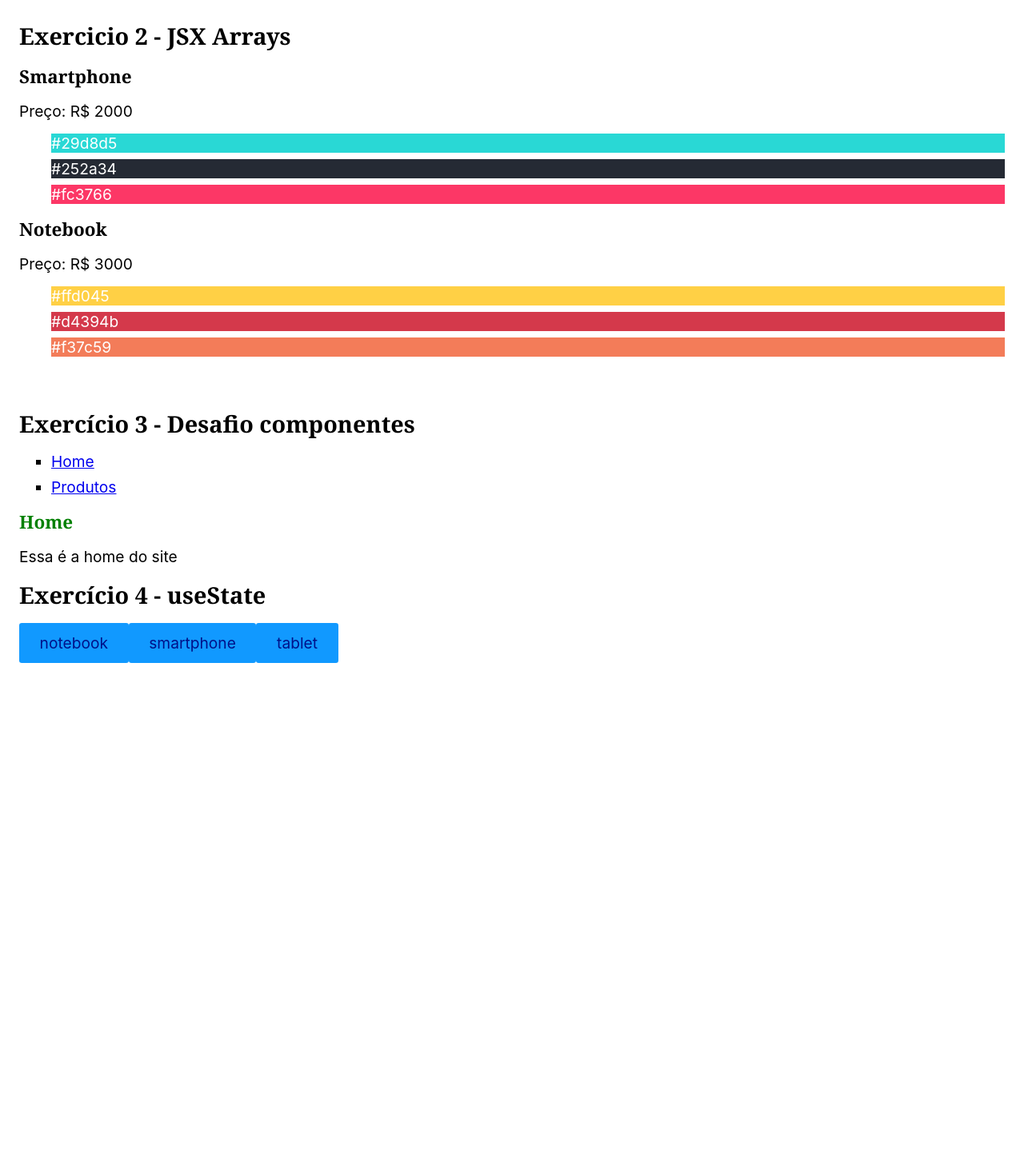
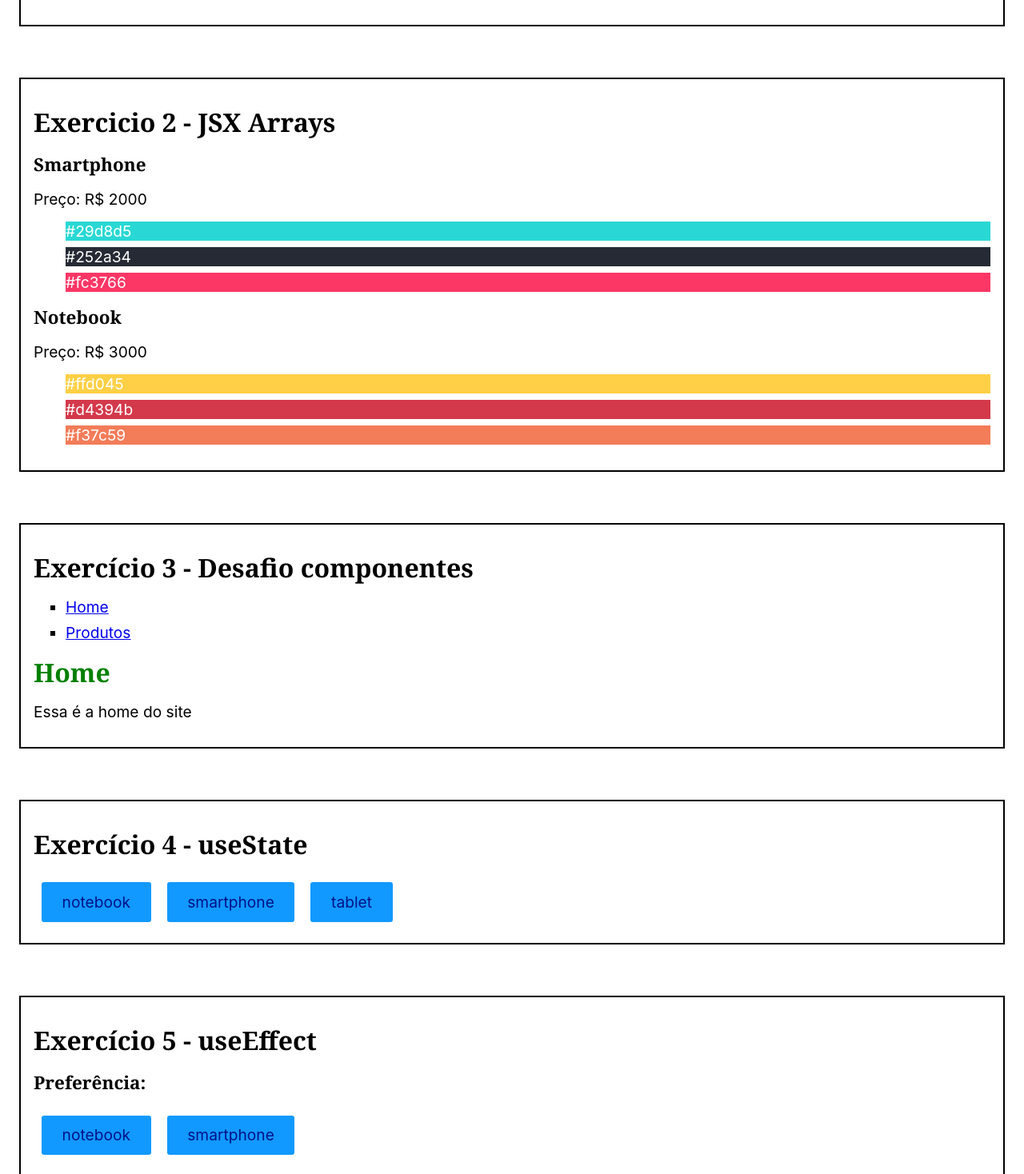
Before and after one commit to gustavogularte/exercicios-react-origamid, a React (Vite) app: page / in a window 1280 px wide. Shown: the part 302-1770 px from the top of the page at 80% size. Before the commit the page ends 1155 px from the top, so only its background shows below. Built offline with nearby package versions, Linux system fonts and the light colour scheme; the HTML template or start-up script is replaced by a standard one.

Commit message:
useEffect

```diff
--- a/public/style.css
+++ b/public/style.css
@@ -81,6 +81,7 @@ button {
   background: var(--color);
   color: var(--color-dark);
   padding: 0.8rem 1.6rem;
+  margin: 10px;
 }
 
 button:hover,
@@ -103,3 +104,13 @@ hr {
   border: 2px solid black;
   margin: 2rem auto;
 }
+
+article {
+  margin-top: 4rem;
+  border: 2px solid;
+  padding: 1rem;
+}
+
+article h1 {
+  font-size: 2rem;
+}
--- a/src/App.jsx
+++ b/src/App.jsx
@@ -3,6 +3,7 @@ import Ex1 from './exercicios/react-para-iniciantes/jsx2';
 import Ex2 from './exercicios/react-para-iniciantes/JsxArrays';
 import Ex3 from './exercicios/react-para-iniciantes/Desafio-componentes/App';
 import Ex4 from './exercicios/react-hooks/ExUseState';
+import Ex5 from './exercicios/react-hooks/ExUseEffect'
 
 const App = () => {
   return (
@@ -11,6 +12,7 @@ const App = () => {
       <Ex2 />
       <Ex3 />
       <Ex4 />
+      <Ex5 />
     </main>
   );
 };
--- /dev/null
+++ b/src/exercicios/react-hooks/ExUseEffect.jsx
@@ -0,0 +1,52 @@
+import React from 'react';
+
+const ExUseEffect = () => {
+  // Quando o usuário clicar em um dos botões, faça um fetch do produto clicado utilizando a api abaixo
+  // https://ranekapi.origamid.dev/json/api/produto/notebook
+  // https://ranekapi.origamid.dev/json/api/produto/smartphone
+  // Mostre o nome e preço na tela (separe essa informação em um componente Produto.js)
+  // Defina o produto clicado como uma preferência do usuário no localStorage
+  // Quando o usuário entrar no site, se existe um produto no localStorage, faça o fetch do mesmo
+  const [produtos, setProdutos] = React.useState(null);
+  const [produtoNome, setProdutoNome] = React.useState(null);
+
+  React.useEffect(() => {
+    const localProduto = window.localStorage.getItem('produto');
+    if (localProduto !== null) {
+      setProdutoNome(localProduto);
+      fetchProduto(localProduto);
+    }
+  }, []);
+
+  async function fetchProduto(produto) {
+    const response = await fetch(
+      `https://ranekapi.origamid.dev/json/api/produto/${produto}`
+    );
+    const json = await response.json();
+    setProdutos(json);
+    window.localStorage.setItem('produto', produto);
+  }
+
+  function handleClick({ target }) {
+    setProdutoNome(target.innerText);
+    fetchProduto(target.innerText);
+  }
+
+  return (
+    <article>
+      <h1>Exercício 5 - useEffect</h1>
+      <h3>Preferência: {produtoNome}</h3>
+      <button onClick={handleClick}>notebook</button>
+      <button onClick={handleClick}>smartphone</button>
+      {produtos && (
+        <section>
+          <h2>{produtos.nome}</h2>
+          <p>R$ {produtos.preco}</p>
+          <img src={produtos.fotos[0].src} alt={produtos.fotos[0].titulo} />
+        </section>
+      )}
+    </article>
+  );
+};
+
+export default ExUseEffect;
--- a/src/exercicios/react-para-iniciantes/Desafio-componentes/App.jsx
+++ b/src/exercicios/react-para-iniciantes/Desafio-componentes/App.jsx
@@ -14,7 +14,7 @@ const App = () => {
   const { pathname } = window.location;
 
   return (
-    <article style={{ marginTop: '4rem' }}>
+    <article>
       <h1>Exercício 3 - Desafio componentes</h1>
       <ul>
         <li>
--- a/src/exercicios/react-para-iniciantes/JsxArrays.jsx
+++ b/src/exercicios/react-para-iniciantes/JsxArrays.jsx
@@ -28,7 +28,7 @@ const JsxArrays = () => {
     (item) => +item.preco.replace('R$ ', '') > 1500
   );
   return (
-    <article style={{marginTop: '4rem'}}>
+    <article>
       <h1>Exercicio 2 - JSX Arrays</h1>
       {dados.map(({ id, nome, preco, cores }) => (
         <section key={id}>
--- a/src/exercicios/react-para-iniciantes/jsx2.jsx
+++ b/src/exercicios/react-para-iniciantes/jsx2.jsx
@@ -33,7 +33,7 @@ const Jsx2 = () => {
   const total = precoFilter.reduce((a, b) => a + b);
 
   return (
-    <article style={{marginTop: '4rem'}}>
+    <article>
       <h1>Exercicio 1 - JSX</h1>
       <p>Nome: {dados.cliente}</p>
       <p>Idade: {dados.idade}</p>
```
